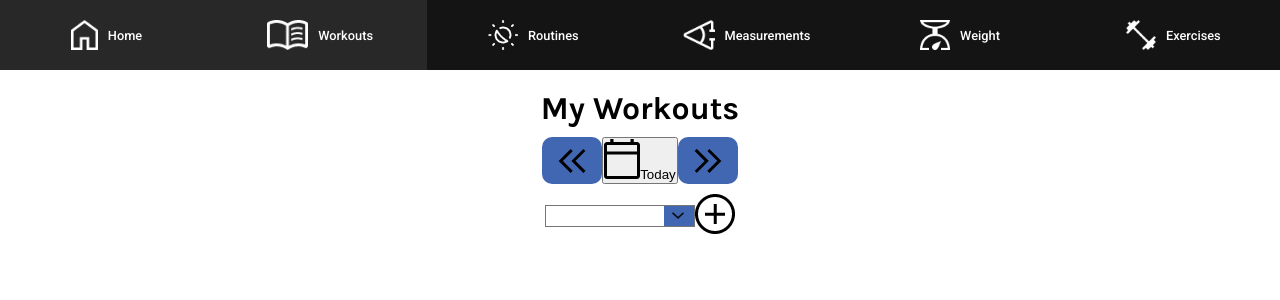
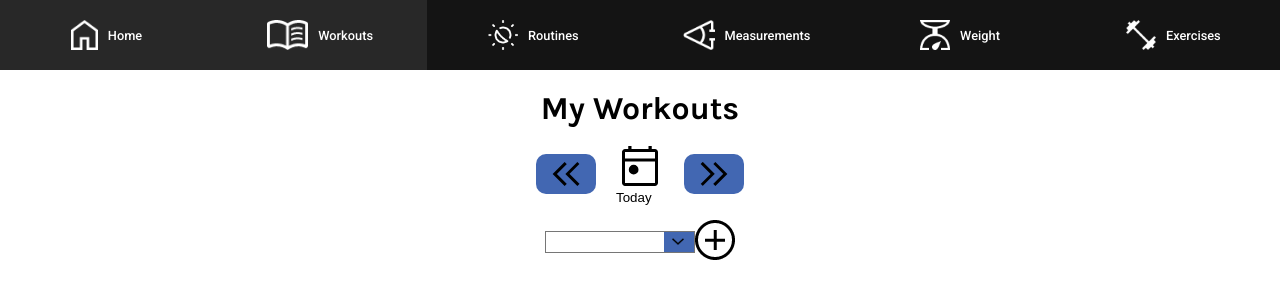
Before and after one commit to akist529/liftshark, a Vue app: page /workouts in a window 1280 px wide. Shown: the top 300 px of the page. Built offline with nearby package versions, Linux system fonts and the light colour scheme.

Commit message:
Change imagery and styling for calendar button

```diff
--- a/src/components/buttons/DateButton.vue
+++ b/src/components/buttons/DateButton.vue
@@ -1,8 +1,9 @@
 <template>
     <div class="DateButton">
         <BackButton @click="$emit('changeDateBack')" />
-        <button @click="$emit('openCalendar')">
-          <img :src="assetspath('./ui/calendar_today.webp')" />
+        <button class="calendar-btn" @click="$emit('openCalendar')">
+          <img v-if="dateIsToday()" :src="assetspath('./ui/today.svg')" />
+          <img v-else :src="assetspath('./ui/calendar_month.svg')" />
           <span v-if="dateIsToday()">Today</span>
           <span v-else>{{ months[selectedMonth] }} {{ selectedDate }}</span>
         </button>
@@ -44,5 +45,20 @@ export default defineComponent({
 <style scoped lang="scss">
 .DateButton {
   display: flex;
+  gap: 10px;
+  align-items: center;
+
+  .calendar-btn {
+    display: flex;
+    flex-direction: column;
+    padding: 5px 10px;
+    background: none;
+    border: none;
+    cursor: pointer;
+
+    &:hover {
+      background: rgb(235,235,235);
+    }
+  }
 }
 </style>
```
Also changed, not shown: public/images/ui/calendar_month.svg (added), public/images/ui/today.svg (added).
